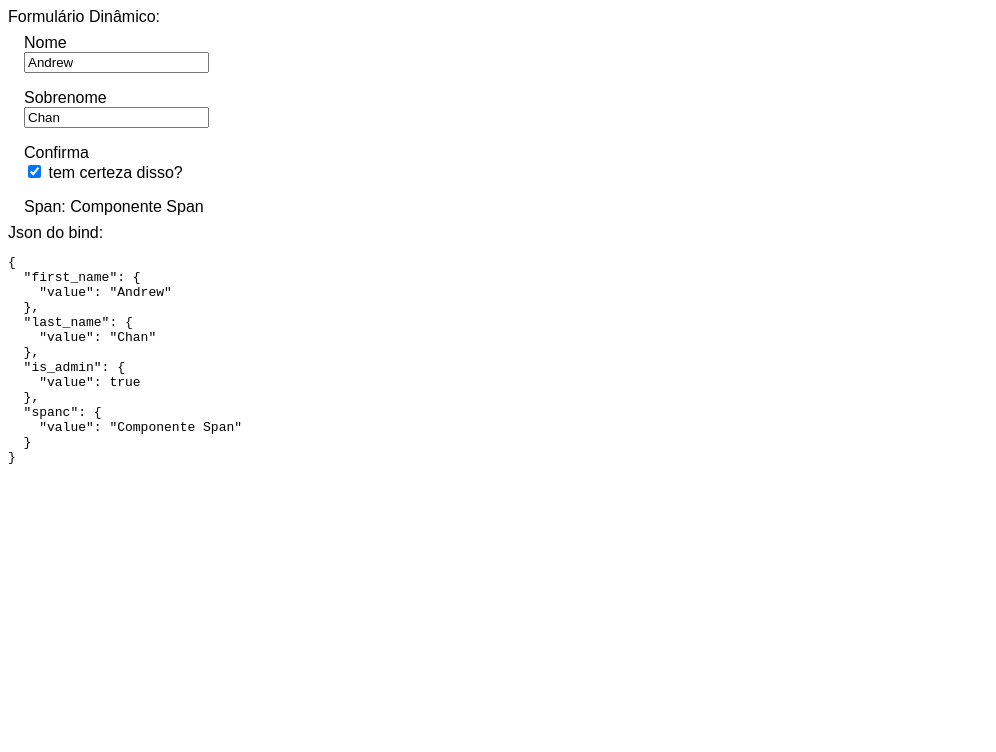
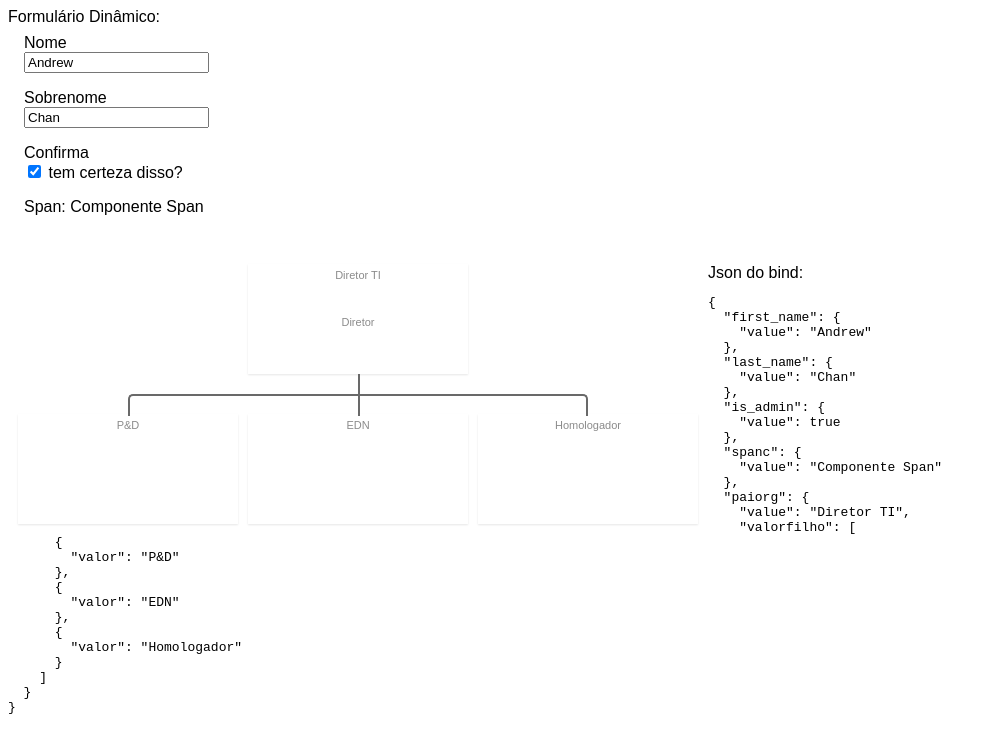
Before and after one commit to AndrewMak/FormularioComponenteVue, a plain HTML site: page index.html in a window 1280 px wide. Shown: the whole page, without its empty margins (0-996 px from the left). Drawn offline with nearby package versions, Linux system fonts and the light colour scheme.

Commit message:
organograma componente dinamico

```diff
--- a/index.js
+++ b/index.js
@@ -22,6 +22,61 @@ const textInput = {
     <div class="form-control">
       <label>{{ field.label }}</label>
       {{data.value}}
+    </div>
+    `
+};
+const paiorg = {
+  props: {
+    field: { required: true },
+    data: { required: true }
+  },
+
+  template: `
+<div class="container-fluid" style="margin-top:20px">
+<div class="row">
+    <div class="col-md-12">
+        <div class="tree">
+            <ul>
+                <li>
+                    <a href="#">
+
+                        <div class="container-fluid">
+                            <div class="row">
+                               {{data.value}}
+                            </div>
+                            <div class="row" style="margin-top: 35px;">
+                                <i class="fa fa-exclamation-circle fa-2x"></i>
+                            </div>
+                            <div class="row">                            Diretor
+
+                            </div>
+                        </div>
+
+                    </a>
+                    <ul>
+                        <li v-for="filho in data.valorfilho">
+                            <a href="#">
+
+                                <div class="container-fluid">
+                                    <div class="row">
+                                     {{filho.valor}}
+                                    </div>
+                                    <div class="row" style="margin-top: 35px;">
+                                        <i class="fa fa-exclamation-circle fa-inv fa-2x"></i>
+                                    </div>
+                                    <div class="row">
+
+                                    </div>
+                                </div>
+
+                            </a>
+                        </li>
+                    </ul>
+                </li>
+            </ul>
+        </div>
+    </div>
+</div>
 </div>
     `
 };
@@ -56,7 +111,8 @@ const textInput = {
   components: {
     textInput: textInput,
     checkboxInput: checkboxInput,
-      spanc : spanc
+    spanc: spanc,
+    paiorg: paiorg
   },
 
   props: {
@@ -68,7 +124,7 @@ const textInput = {
 Vue.component('v-form', vForm);
 
 // Root Vue instance
-  const app =new Vue({
+const app = new Vue({
   el: '#app',
 
   data: {
@@ -102,6 +158,14 @@ const textInput = {
           id: 'spanc',
           label: 'Span:'
         }
+        ,
+        {
+          type: 'paiorg',
+          name: 'paiorg',
+          id: 'paiorg',
+          label: 'paiorg:'
+        }
+
       ]
     },
     formData: {
@@ -116,6 +180,10 @@ const textInput = {
       },
       spanc: {
         value: 'Componente Span'
+      },
+      paiorg: {
+        value: 'Diretor TI',
+        valorfilho : [{valor:'P&D'},{valor:'EDN'},{valor:'Homologador'},]
       }
     }
   }
--- a/style.css
+++ b/style.css
@@ -9,3 +9,109 @@ html, body {
   .form-control label+.input {
     display: block;
   }
+
+  @import url(https://maxcdn.bootstrapcdn.com/bootstrap/3.3.4/css/bootstrap.min.css);
+@import url(https://maxcdn.bootstrapcdn.com/bootstrap/3.3.4/css/bootstrap-theme.min.css);
+
+/*#region Organizational Chart*/
+.tree * {
+    margin: 0; padding: 0;
+}
+
+.tree ul {
+    padding-top: 20px; position: relative;
+
+    -transition: all 0.5s;
+    -webkit-transition: all 0.5s;
+    -moz-transition: all 0.5s;
+}
+
+.tree li {
+    float: left; text-align: center;
+    list-style-type: none;
+    position: relative;
+    padding: 20px 5px 0 5px;
+
+    -transition: all 0.5s;
+    -webkit-transition: all 0.5s;
+    -moz-transition: all 0.5s;
+}
+
+/*We will use ::before and ::after to draw the connectors*/
+
+.tree li::before, .tree li::after{
+    content: '';
+    position: absolute; top: 0; right: 50%;
+    border-top: 2px solid #696969;
+    width: 50%; height: 20px;
+}
+.tree li::after{
+    right: auto; left: 50%;
+    border-left: 2px solid #696969;
+}
+
+/*We need to remove left-right connectors from elements without
+any siblings*/
+.tree li:only-child::after, .tree li:only-child::before {
+    display: none;
+}
+
+/*Remove space from the top of single children*/
+.tree li:only-child{ padding-top: 0;}
+
+/*Remove left connector from first child and
+right connector from last child*/
+.tree li:first-child::before, .tree li:last-child::after{
+    border: 0 none;
+}
+/*Adding back the vertical connector to the last nodes*/
+.tree li:last-child::before{
+    border-right: 2px solid #696969;
+    border-radius: 0 5px 0 0;
+    -webkit-border-radius: 0 5px 0 0;
+    -moz-border-radius: 0 5px 0 0;
+}
+.tree li:first-child::after{
+    border-radius: 5px 0 0 0;
+    -webkit-border-radius: 5px 0 0 0;
+    -moz-border-radius: 5px 0 0 0;
+}
+
+/*Time to add downward connectors from parents*/
+.tree ul ul::before{
+    content: '';
+    position: absolute; top: 0; left: 50%;
+    border-left: 2px solid #696969;
+    width: 0; height: 20px;
+}
+
+.tree li a{
+    height: 100px;
+    width: 200px;
+    padding: 5px 10px;
+    text-decoration: none;
+    background-color: white;
+    color: #8b8b8b;
+    font-family: arial, verdana, tahoma;
+    font-size: 11px;
+    display: inline-block;
+    box-shadow: 0 1px 2px rgba(0,0,0,0.1);
+
+    -transition: all 0.5s;
+    -webkit-transition: all 0.5s;
+    -moz-transition: all 0.5s;
+}
+
+/*Time for some hover effects*/
+/*We will apply the hover effect the the lineage of the element also*/
+.tree li a:hover, .tree li a:hover+ul li a {
+    background: #cbcbcb; color: #000;
+}
+/*Connector styles on hover*/
+.tree li a:hover+ul li::after,
+.tree li a:hover+ul li::before,
+.tree li a:hover+ul::before,
+.tree li a:hover+ul ul::before{
+    border-color:  #94a0b4;
+}
+/*#endregion*/
```
Also changed, not shown: 1 other file. Lines whose indentation alone changed are shown as unchanged.
